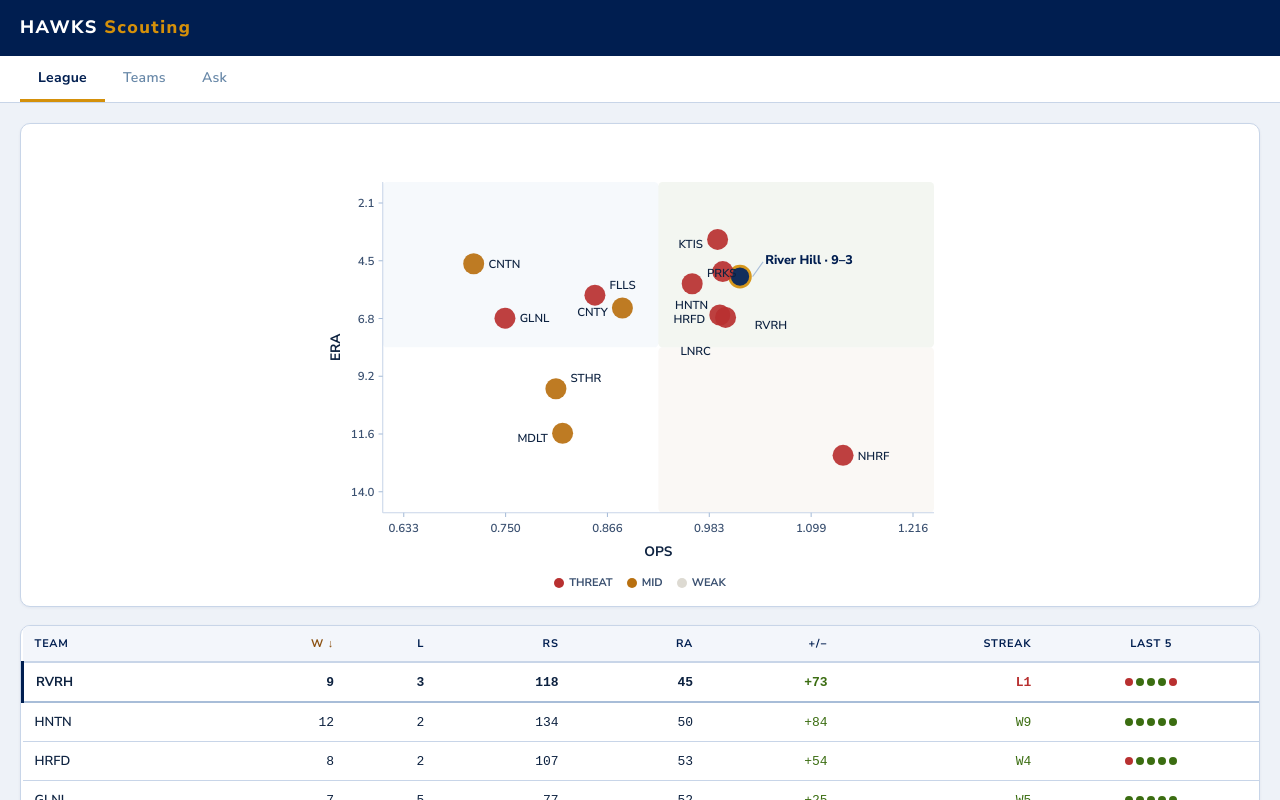
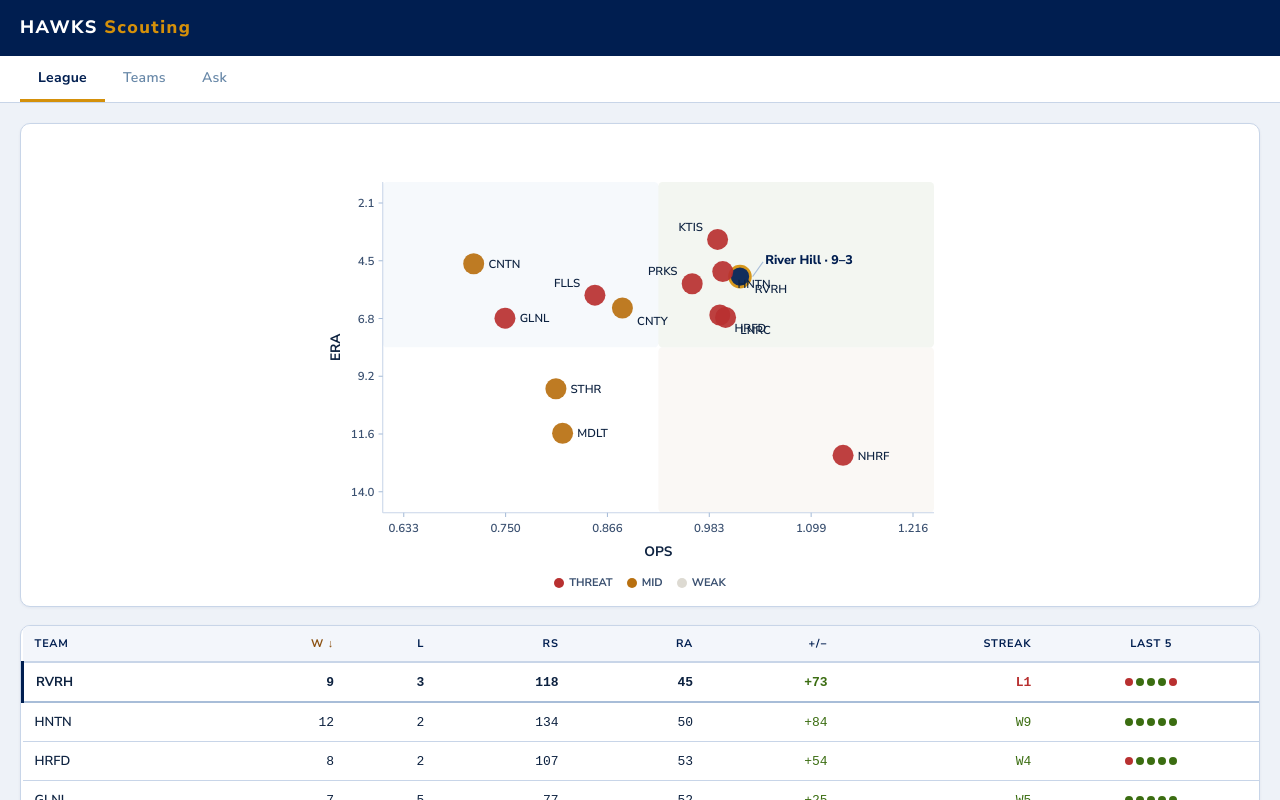
Before and after one commit to hughnorwood/hawks-scouting, a React (Vite) app: page / in a window 1280 px wide. Shown: the top 800 px of the page. Built offline with nearby package versions, Linux system fonts and the light colour scheme.

Commit message:
Revert "Scatter plot: staggered label placement for co-located dots"
This reverts commit d019cf86258280ec65849855e688be52150c65ea.

```diff
--- a/app/hawks.jsx
+++ b/app/hawks.jsx
@@ -671,27 +671,22 @@ function LeagueScatterPlot({ data, teams, onTeamClick }) {
         {(() => {
           // Smart label placement — offset away from neighboring dots
           function getLabelOffset(team, allTeams) {
-            const COLLISION_RADIUS_X = 0.050;
-            const COLLISION_RADIUS_Y = 2.0;
+            const COLLISION_RADIUS = 0.040;
             const neighbors = allTeams.filter(t =>
               t.id !== team.id &&
-              Math.abs(t.ops - team.ops) < COLLISION_RADIUS_X &&
-              Math.abs(t.era - team.era) < COLLISION_RADIUS_Y
+              Math.abs(t.ops - team.ops) < COLLISION_RADIUS &&
+              Math.abs(t.era - team.era) < 1.5
             );
-            if (neighbors.length === 0) {
-              return { dx: 14, dy: 4, anchor: "start" };
+            let dx = 14, dy = 4, anchor = "start";
+            if (neighbors.length > 0) {
+              const cx = neighbors.reduce((s, t) => s + t.ops, 0) / neighbors.length;
+              const cy = neighbors.reduce((s, t) => s + t.era, 0) / neighbors.length;
+              if (team.ops >= cx) { dx = 14;  anchor = "start"; }
+              else                { dx = -14; anchor = "end"; }
+              if (team.era >= cy) { dy = 16; }
+              else                { dy = -8; }
             }
-            // Sort cluster by OPS then ERA for stable ordering
-            const cluster = [...neighbors, team].sort((a, b) =>
-              a.ops !== b.ops ? a.ops - b.ops : a.era - b.era
-            );
-            const rank = cluster.findIndex(t => t.id === team.id);
-            // Alternate left/right, stagger vertically by rank
-            if (rank % 2 === 0) {
-              return { dx: 14,  dy: -6 + rank * 14, anchor: "start" };
-            } else {
-              return { dx: -14, dy: -6 + rank * 14, anchor: "end" };
-            }
+            return { dx, dy, anchor };
           }
 
           return plotTeams.map(t => {
```
